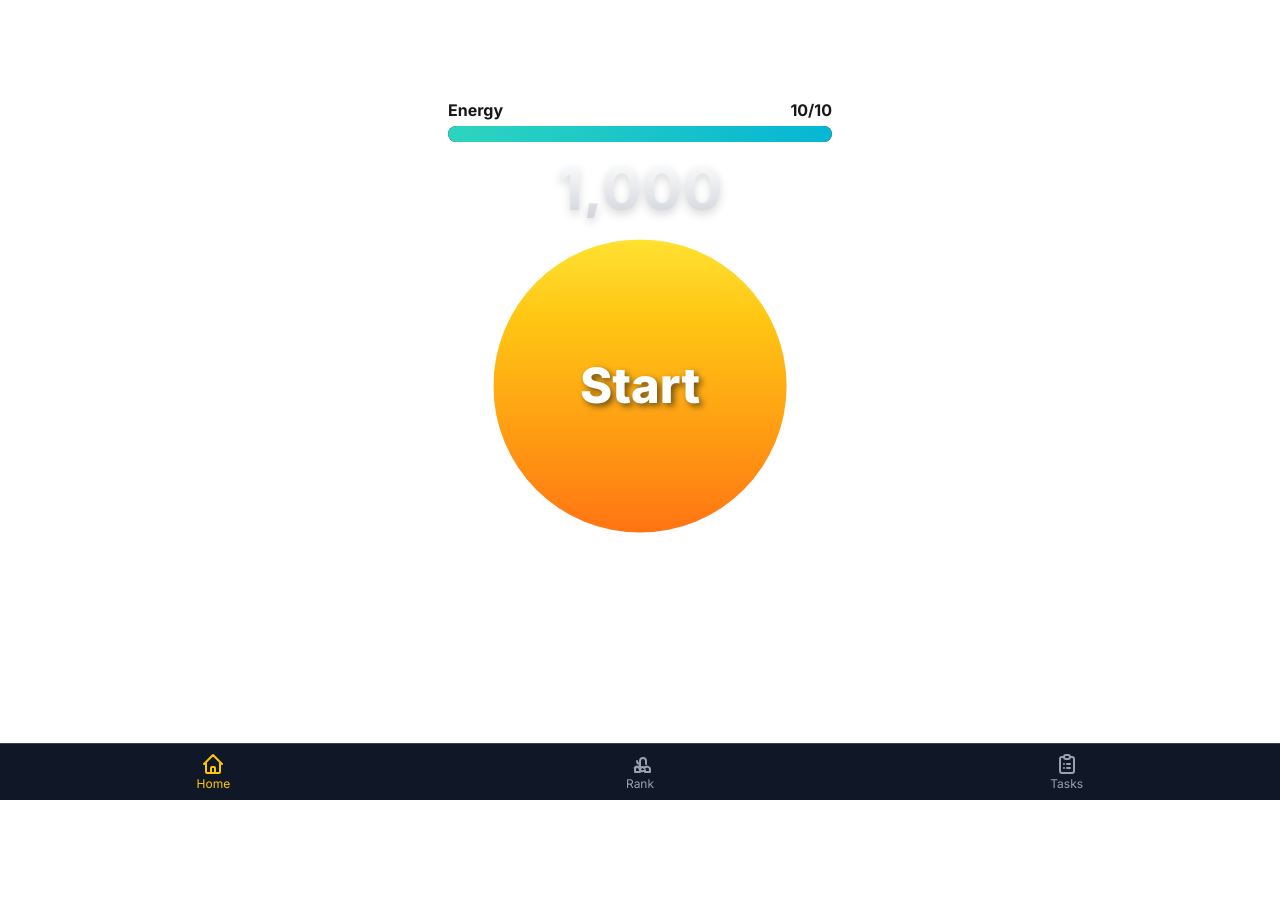
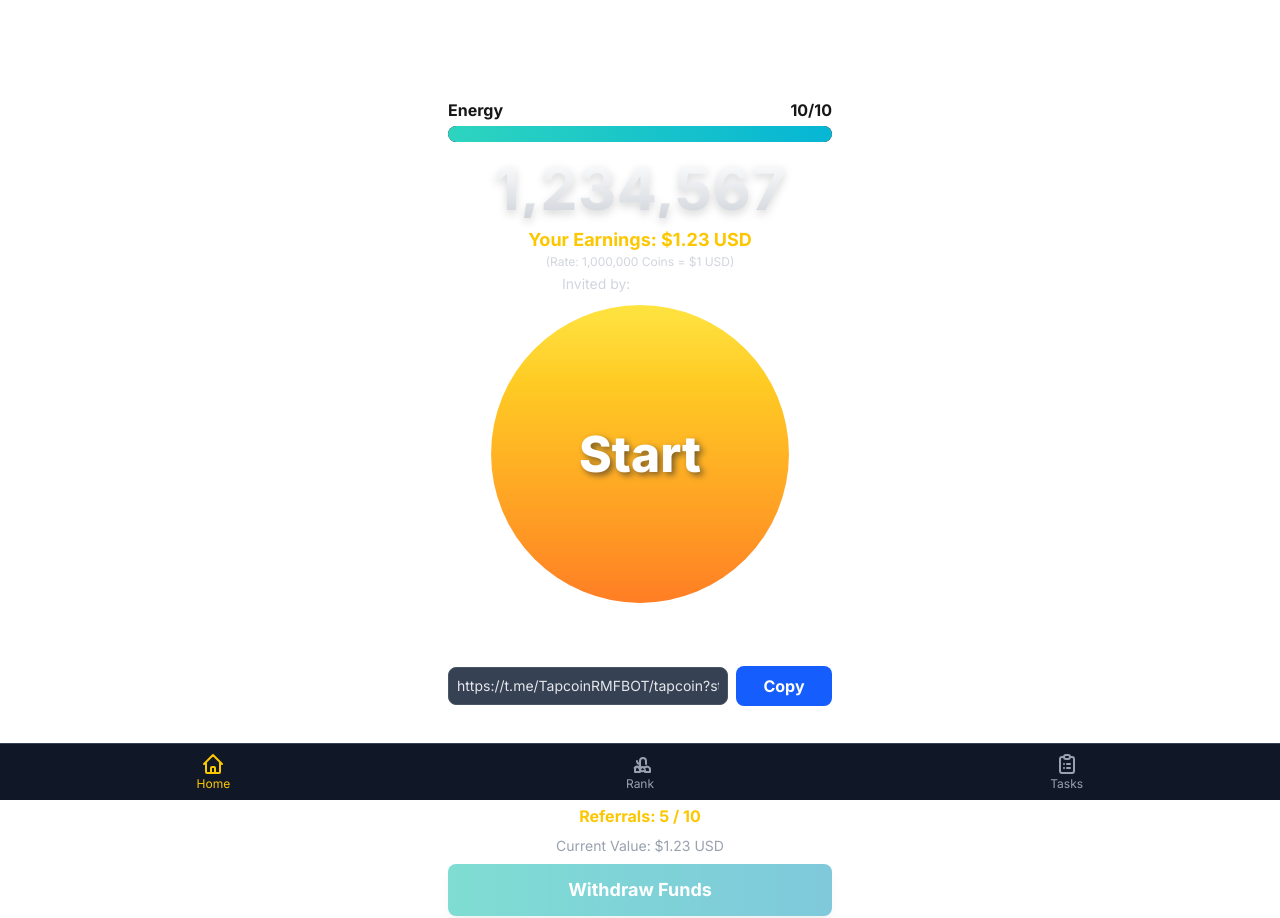
Before and after one commit to techrumel/TapCoinRFMBot, a Next.js app: page / in a window 1280 px wide. Shown: the top 918 px of the page. Built offline with nearby package versions, Linux system fonts and the light colour scheme.

Commit message:
Feat: Add referrer UI and 10-ref withdraw limit

```diff
--- a/src/app/api/user/auth/route.js
+++ b/src/app/api/user/auth/route.js
@@ -1,8 +1,7 @@
 import { NextResponse } from 'next/server';
 import { validateInitData } from '@/lib/telegram-validation';
-import { db } from '@/lib/firebase-admin'; // Firebase import koro
+import { db, FieldValue } from '@/lib/firebase-admin'; // FieldValue import koro
 
-// --- Main API Handler ---
 export async function POST(request) {
   try {
     const { initData } = await request.json();
@@ -19,12 +18,10 @@ export async function POST(request) {
     const userDoc = await userRef.get();
 
     let referrerId = startParam ? startParam.replace('ref_', '') : null;
-    // User nije nijeke refer korte parbena
-    if (referrerId === userId) {
-      referrerId = null;
-    }
+    if (referrerId === userId) referrerId = null; // Nije nijeke refer kora jabe na
 
     let userData;
+    let referrerUsername = null; // --- Notun ---
 
     if (!userDoc.exists) {
       // --- Create New User ---
@@ -39,13 +36,12 @@ export async function POST(request) {
       };
       await userRef.set(userData);
 
-      // --- Process Referral (jodi notun user hoy) ---
+      // --- Process Referral ---
       if (referrerId) {
         try {
           const referrerRef = db.collection('users').doc(referrerId);
-          // Use FieldValue to atomically increment the count
           await referrerRef.update({
-            referralCount: admin.firestore.FieldValue.increment(1)
+            referralCount: FieldValue.increment(1)
           });
           console.log(`Referrer ${referrerId} count incremented.`);
         } catch (err) {
@@ -57,10 +53,23 @@ export async function POST(request) {
       userData = userDoc.data();
     }
 
+    // --- Notun Kaj: Referrer-er Naam Khuje Ber Koro ---
+    if (userData.referredById) {
+      try {
+        const referrerDoc = await db.collection('users').doc(userData.referredById).get();
+        if (referrerDoc.exists) {
+          referrerUsername = referrerDoc.data().username || 'A Friend';
+        }
+      } catch (err) {
+        console.warn('Could not fetch referrer username');
+      }
+    }
+
     // 4. Return REAL data from database
     return NextResponse.json({
       totalScore: userData.totalScore || 0,
       referralCount: userData.referralCount || 0,
+      referrerUsername: referrerUsername, // <-- Notun data pathano hocche
     });
 
   } catch (error) {
--- a/src/app/page.js
+++ b/src/app/page.js
@@ -1,7 +1,7 @@
 'use client';
 import { useState, useEffect, useCallback } from 'react';
 import BottomNav from '../components/BottomNav';
-import AdBanner from '../components/AdBanner'; // <-- Ad component
+import AdBanner from '../components/AdBanner';
 import LuckyWheel from '../components/LuckyWheel';
 import WithdrawalSystem from '../components/WithdrawalSystem';
 
@@ -9,15 +9,23 @@ const GAME_DURATION = 60; // 1 Minute
 const MAX_ENERGY = 10;
 const ENERGY_REGENERATION_TIME = 30 * 60 * 1000; // 30 minutes in ms
 
+// --- Notun Conversion Rate ---
+const COINS_PER_DOLLAR = 1000000; // 1 Million coins = $1 USD
+
 export default function HomePage() {
-  // States...
+  // Server state
   const [totalScore, setTotalScore] = useState(0);
   const [referralCount, setReferralCount] = useState(0);
+  const [referrerName, setReferrerName] = useState(null); // --- Notun State ---
+
+  // Client state
   const [energy, setEnergy] = useState(MAX_ENERGY);
   const [lastEnergyRegeneration, setLastEnergyRegeneration] = useState(() => Date.now());
   const [sessionScore, setSessionScore] = useState(0);
   const [timeLeft, setTimeLeft] = useState(GAME_DURATION);
   const [gameState, setGameState] = useState('ready');
+
+  // UI state
   const [referralLink, setReferralLink] = useState('');
   const [copySuccess, setCopySuccess] = useState('');
   const [flyingNumbers, setFlyingNumbers] = useState([]);
@@ -25,13 +33,14 @@ export default function HomePage() {
   const [isLoading, setIsLoading] = useState(true);
   const [initData, setInitData] = useState(null);
 
-  // --- 1. Load User Data (Telegram check) ---
+  // --- 1. Load User Data ---
   useEffect(() => {
+    // Timeout ektu barano holo
     const authTimer = setTimeout(() => {
       const tg = globalThis.Telegram?.WebApp;
 
       if (tg && tg.initData) {
-        // --- Production Mode (Inside Telegram) ---
+        // --- Production Mode ---
         console.log("Telegram WebApp found. Running in Production Mode.");
         tg.ready();
         tg.expand();
@@ -54,42 +63,48 @@ export default function HomePage() {
             });
             if (!response.ok) throw new Error('Failed to authenticate user');
             const data = await response.json();
+
             setTotalScore(data.totalScore || 0);
             setReferralCount(data.referralCount || 0);
+            setReferrerName(data.referrerUsername || null); // <-- Notun data set koro
+
           } catch (error) {
             console.error("Error fetching user data:", error);
-            alert("Could not connect to server. Please try again.");
+            alert("Could not connect. Vercel Environment Variables check koro.");
           } finally {
             setIsLoading(false);
           }
         };
         fetchUserData();
-
         setEnergy(Number(localStorage.getItem('energy')) || MAX_ENERGY);
         setLastEnergyRegeneration(Number(localStorage.getItem('lastEnergyRegeneration')) || Date.now());
 
       } else {
-        // --- Development Mode (Outside Telegram) ---
+        // --- Development Mode ---
         console.warn("Telegram WebApp not found. Running in Development Mode.");
         setReferralLink("https://t.me/TapcoinRMFBOT/tapcoin?startapp=ref_DEV123");
         setReferralCount(5);
-        setTotalScore(1000);
+        setTotalScore(1234567);
+        setReferrerName("A Developer"); // Dev mode-er jonno
         setIsLoading(false);
         setEnergy(Number(localStorage.getItem('energy')) || MAX_ENERGY);
         setLastEnergyRegeneration(Number(localStorage.getItem('lastEnergyRegeneration')) || Date.now());
       }
-    }, 100); // 100ms delay
+    }, 300); // 300ms delay
 
     return () => clearTimeout(authTimer);
   }, []);
 
-  // --- 2. Save Local (Energy) State ---
+  // --- (Baki shob code [saveScore, energyRegen, game logic] eki thakbe) ---
+
+  // (... baki shob game logic function ... ekhane thakbe ...)
+    // --- 2. Save *Local* (Energy) State ---
   useEffect(() => {
     localStorage.setItem('energy', energy);
     localStorage.setItem('lastEnergyRegeneration', lastEnergyRegeneration);
   }, [energy, lastEnergyRegeneration]);
 
-  // --- 3. Save Session Score to Server (Async) ---
+  // --- 3. Save *Session Score* to Server (Async) ---
   const saveScoreToServer = useCallback(async (scoreToAdd) => {
     if (!initData || scoreToAdd <= 0) return;
     try {
@@ -194,6 +209,7 @@ export default function HomePage() {
     return 'Start';
   };
 
+
   // --- 7. Render Loading or Main Page ---
   if (isLoading) {
     return (
@@ -202,6 +218,9 @@ export default function HomePage() {
       </div>
     );
   }
+
+  // --- Notun Calculation ---
+  const userEarnings = (totalScore / COINS_PER_DOLLAR).toFixed(2);
 
   return (
     <>
@@ -216,9 +235,8 @@ export default function HomePage() {
           ))}
         </div>
 
-        {/* --- Top Section: Ad + Score + Energy --- */}
+        {/* Top Section */}
         <div className="w-full max-w-sm">
-            {/* --- AD BANNER 1 (TOP) --- */}
             <AdBanner adKey="d229a298f12c0c653e1d0c97f68a077c" format="iframe" height={50} width={320} />
 
             <div className="flex justify-between items-center mb-1 mt-4">
@@ -229,10 +247,21 @@ export default function HomePage() {
                 <div className="h-full rounded-full energy-bar-inner" style={{ width: `${(energy / MAX_ENERGY) * 100}%` }}></div>
             </div>
             <h1 className="text-6xl font-bold text-transparent bg-clip-text bg-gradient-to-b from-white to-gray-300 drop-shadow-lg mt-4">{totalScore.toLocaleString()}</h1>
+
+            {/* --- Notun UI Section --- */}
+            <div className="text-center text-gray-300 mt-2">
+              <p className="font-bold text-lg text-yellow-400">Your Earnings: ${userEarnings} USD</p>
+              <p className="text-xs">(Rate: 1,000,000 Coins = $1 USD)</p>
+              {referrerName && (
+                <p className="text-sm mt-1">Invited by: <span className="font-bold text-white">{referrerName}</span></p>
+              )}
+            </div>
+            {/* --- Notun UI Shesh --- */}
+
         </div>
 
-        {/* --- Middle Section: Game --- */}
-        <div className="flex flex-col items-center justify-center my-6 z-20">
+        {/* Middle Section: Game */}
+        <div className="flex flex-col items-center justify-center my-4 z-20"> {/* Margin komano hoyeche */}
           <button
             type="button"
             className={`w-64 h-64 md:w-72 md:h-72 rounded-full flex items-center justify-center cursor-pointer select-none relative ${gameState === 'playing' ? '' : 'coin-pulse'} p-0 border-none bg-transparent`}
@@ -249,13 +278,7 @@ export default function HomePage() {
           )}
         </div>
 
-        {/* --- AD BANNER 2 (MIDDLE) --- */}
-        {/* Ekhane 300x250 high-value ad-ta dilam */}
-        <div className="w-full max-w-sm my-4 z-20">
-          <AdBanner adKey="39340d76f3a3d7b5a1ffba865eff0357" format="iframe" height={250} width={300} />
-        </div>
-
-        {/* --- Referral Link Section --- */}
+        {/* Referral Link Section */}
         {referralLink && (
           <div className="w-full max-w-sm my-4 z-20">
             <p className="text-lg font-bold mb-2 text-white">Invite Friends & Earn!</p>
@@ -276,11 +299,11 @@ export default function HomePage() {
           </div>
         )}
 
-        {/* --- Bottom Section: Ad + Withdrawal --- */}
+        {/* Bottom Section: Ads & Withdrawal */}
         <div className="w-full max-w-sm z-20">
-           {/* --- AD BANNER 3 (BOTTOM) --- */}
            <AdBanner adKey="d229a298f12c0c653e1d0c97f68a077c" format="iframe" height={50} width={320} />
-           <WithdrawalSystem totalScore={totalScore} />
+           {/* --- Notun Logic Pass Kora --- */}
+           <WithdrawalSystem referralCount={referralCount} totalScore={totalScore} />
         </div>
       </div>
       <BottomNav />
--- a/src/components/WithdrawalSystem.js
+++ b/src/components/WithdrawalSystem.js
@@ -3,19 +3,20 @@ import { useState, useEffect } from 'react';
 import PropTypes from 'prop-types';
 
 // --- Notun Logic ---
-const MIN_WITHDRAW_COINS = 20000000; // 20 Million coins ($20 USD)
+const REQUIRED_REFERRALS = 10;
 const COINS_PER_DOLLAR = 1000000; // 1 Million coins
 
-const WithdrawalSystem = ({ totalScore }) => { // <-- Prop 'referralCount' theke 'totalScore' kora hoyeche
+const WithdrawalSystem = ({ referralCount, totalScore }) => { // <-- Duto prop-i neya hocche
     const [isModalOpen, setIsModalOpen] = useState(false);
     const [initData, setInitData] = useState(null);
     const [isRequesting, setIsRequesting] = useState(false);
 
+    // Check korbe referral requirement
+    const hasEnoughReferrals = referralCount >= REQUIRED_REFERRALS;
+
     // Calculate current earnings
     const currentDollars = (totalScore / COINS_PER_DOLLAR).toFixed(2);
-    const hasEnoughCoins = totalScore >= MIN_WITHDRAW_COINS;
 
-    // Telegram auth data load koro
     useEffect(() => {
         const tg = globalThis.Telegram?.WebApp;
         if (tg && tg.initData) {
@@ -24,12 +25,12 @@ const WithdrawalSystem = ({ totalScore }) => { // <-- Prop 'referralCount' theke
         }
     }, []);
 
-    // (Ekhane 'savePhoneNumberToServer' function-ta thakbe, jodi age add kore thako)
+    // ... (savePhoneNumberToServer function jodi age add kore thako, ta ekhane thakbe)
 
-    // --- Updated Function: Withdraw Button Click ---
     const handleWithdrawClick = () => {
-        if (!hasEnoughCoins) {
-            alert(`You need at least ${MIN_WITHDRAW_COINS.toLocaleString()} coins ($20) to withdraw. You currently have ${totalScore.toLocaleString()} coins ($${currentDollars}).`);
+        // --- Logic Change ---
+        if (!hasEnoughReferrals) {
+            alert(`You need at least ${REQUIRED_REFERRALS} referrals to withdraw. You currently have ${referralCount}.`);
             return;
         }
 
@@ -41,19 +42,12 @@ const WithdrawalSystem = ({ totalScore }) => { // <-- Prop 'referralCount' theke
 
         setIsRequesting(true);
 
-        // --- Telegram-er kache Phone Number Chao ---
         tg.requestContact(async (isShared) => {
             if (isShared) {
-                // User permission diyeche
                 console.log("Contact shared!");
-
                 // (Ekhane number save korar logic thakte pare)
-
-                // Ekhon modal open koro
                 setIsModalOpen(true);
-
             } else {
-                // User "Cancel" click koreche
                 alert("You must share your contact to withdraw.");
             }
             setIsRequesting(false);
@@ -63,9 +57,9 @@ const WithdrawalSystem = ({ totalScore }) => { // <-- Prop 'referralCount' theke
     return (
         <>
             <div className="w-full text-center mt-4">
-                {/* --- Notun Text --- */}
-                <p className={`mb-2 font-bold ${hasEnoughCoins ? 'text-green-400' : 'text-yellow-400'}`}>
-                    Coins: {totalScore.toLocaleString()} / {MIN_WITHDRAW_COINS.toLocaleString()}
+                {/* --- Notun UI --- */}
+                <p className={`mb-2 font-bold ${hasEnoughReferrals ? 'text-green-400' : 'text-yellow-400'}`}>
+                    Referrals: {referralCount} / {REQUIRED_REFERRALS}
                 </p>
                 <p className="text-sm text-gray-400 mb-2">
                     Current Value: ${currentDollars} USD
@@ -73,11 +67,11 @@ const WithdrawalSystem = ({ totalScore }) => { // <-- Prop 'referralCount' theke
 
                 <button
                     onClick={handleWithdrawClick}
-                    disabled={!hasEnoughCoins || isRequesting || !initData}
+                    disabled={!hasEnoughReferrals || isRequesting || !initData}
                     className="w-full bg-gradient-to-r from-teal-500 to-cyan-600 text-white font-bold py-3 px-4 rounded-lg text-lg shadow-lg disabled:opacity-50 disabled:cursor-not-allowed"
                 >
                     {isRequesting ? 'Requesting...' : 'Withdraw Funds'}
-                </button> {/* <-- TYPO FIX KORA HOYECHE: </D_button> -> </button> */}
+                </button>
             </div>
 
             {isModalOpen && (
@@ -85,11 +79,11 @@ const WithdrawalSystem = ({ totalScore }) => { // <-- Prop 'referralCount' theke
                     <div className="bg-gray-800 border border-cyan-500 rounded-2xl p-6 max-w-sm w-full mx-4">
                         <h2 className="text-2xl font-bold mb-4 text-cyan-300">Withdrawal Instructions</h2>
 
-                        {/* --- Notun Instructions --- */}
                         <div className="text-left space-y-3 text-gray-300">
                             <p className='text-white text-lg'>Your Balance: ${currentDollars} USD</p>
                             <ul className="list-disc list-inside text-sm pl-2">
                                 <li>Rate: 1,000,000 Coins = $1 USD</li>
+                                <li>Requirement: 10 Referrals (Completed)</li>
                                 <li>Minimum Payout: $20 USD</li>
                             </ul>
                             <p className="text-white pt-2">Steps to Withdraw:</p>
@@ -114,7 +108,8 @@ const WithdrawalSystem = ({ totalScore }) => { // <-- Prop 'referralCount' theke
 };
 
 WithdrawalSystem.propTypes = {
-    totalScore: PropTypes.number.isRequired, // <-- Prop name update kora hoyeche
+    referralCount: PropTypes.number.isRequired,
+    totalScore: PropTypes.number.isRequired, // <-- Notun prop
 };
 
 export default WithdrawalSystem;
```
